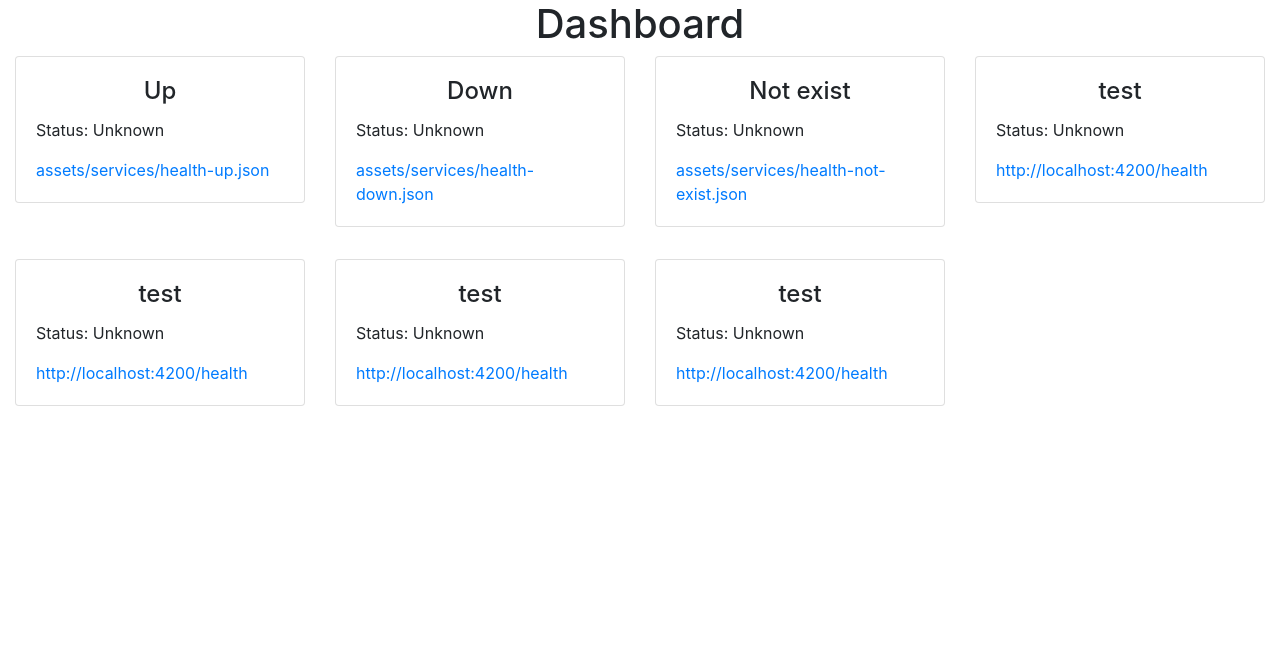
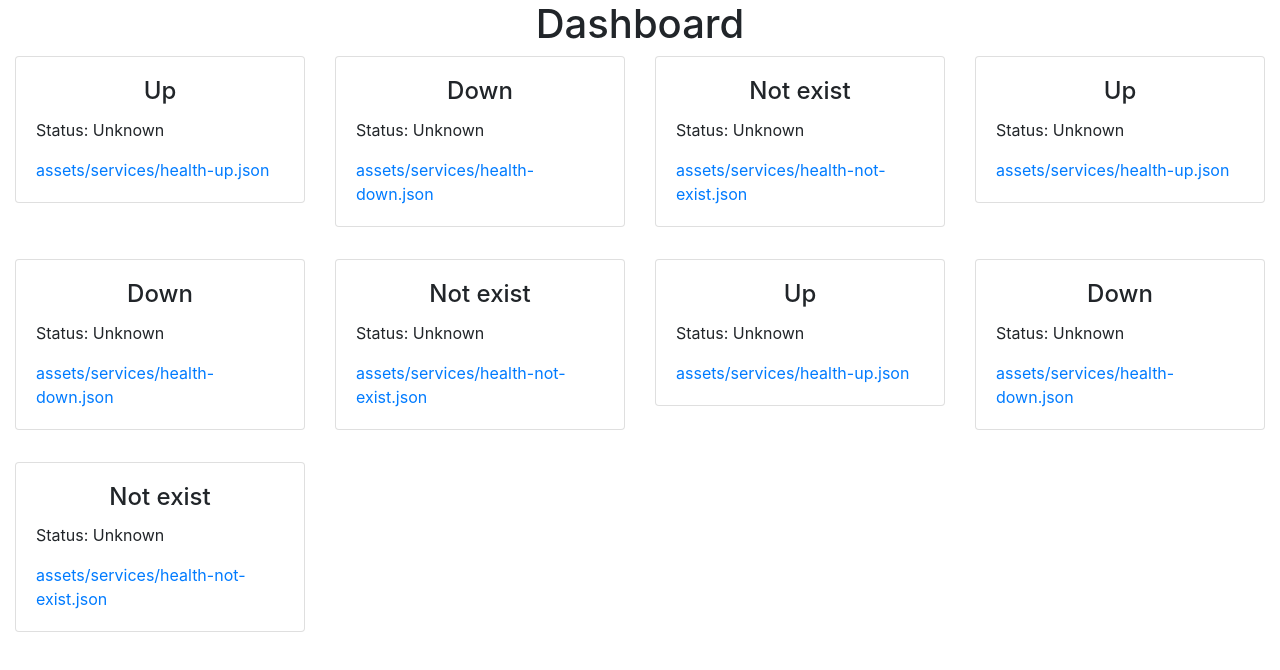
Before and after one commit to Mathou54/UrlCheckerDashboard, an Angular app: page / in a window 1280 px wide. Shown: the top 670 px of the page. Built offline with nearby package versions, Linux system fonts and the light colour scheme.

Commit message:
Update test data.

```diff
--- a/src/app/components/dashboard/dashboard.component.ts
+++ b/src/app/components/dashboard/dashboard.component.ts
@@ -29,20 +29,28 @@ export class DashboardComponent implements OnInit {
 			url: 'assets/services/health-not-exist.json',
 			health: null
 		}, {
-			name: 'test',
-			url: 'http://localhost:4200/health',
+			name: 'Up',
+			url: 'assets/services/health-up.json',
 			health: null
 		}, {
-			name: 'test',
-			url: 'http://localhost:4200/health',
+			name: 'Down',
+			url: 'assets/services/health-down.json',
 			health: null
 		}, {
-			name: 'test',
-			url: 'http://localhost:4200/health',
+			name: 'Not exist',
+			url: 'assets/services/health-not-exist.json',
 			health: null
 		}, {
-			name: 'test',
-			url: 'http://localhost:4200/health',
+			name: 'Up',
+			url: 'assets/services/health-up.json',
+			health: null
+		}, {
+			name: 'Down',
+			url: 'assets/services/health-down.json',
+			health: null
+		}, {
+			name: 'Not exist',
+			url: 'assets/services/health-not-exist.json',
 			health: null
 		}];
 
```
